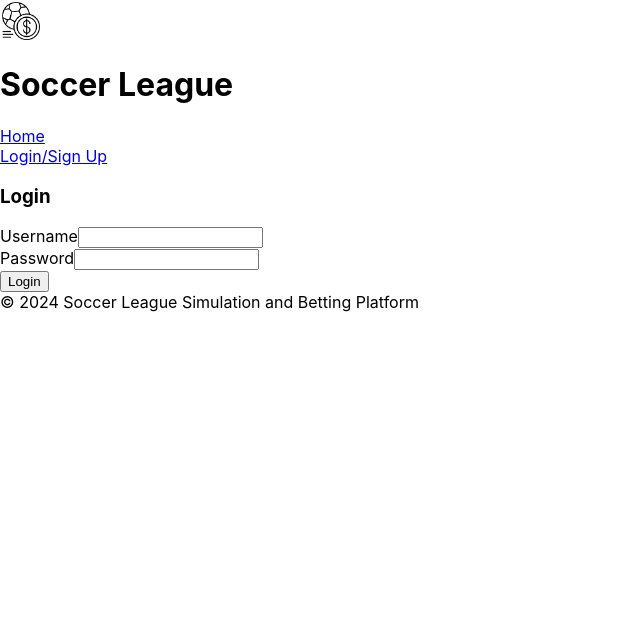
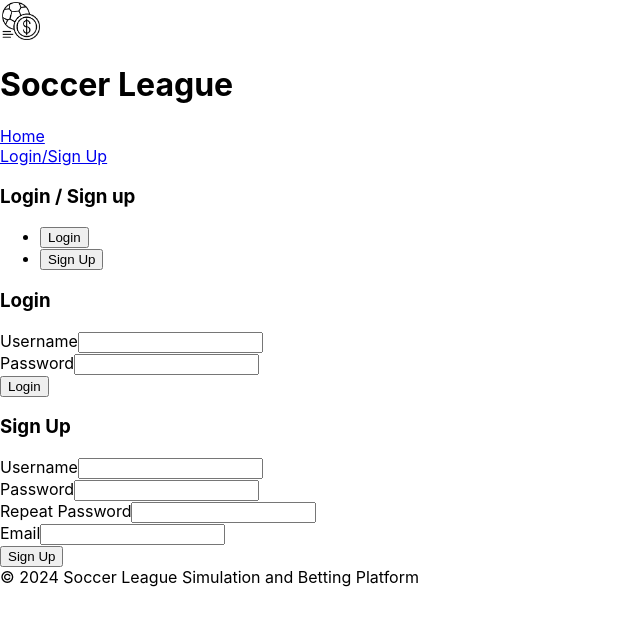
Before and after one commit to hagai10/Client-Side, a React (Create React App) app: page /login in a window 1280 px wide. Shown: the top 626 px of the page, without its empty margins (0-640 px from the left). Built offline with nearby package versions, Linux system fonts and the light colour scheme; the HTML template or start-up script is replaced by a standard one.

Commit message:
Update App.js
fix the sign-up bug

```diff
--- a/src/App.js
+++ b/src/App.js
@@ -45,7 +45,7 @@
                     <Route path="/dashboard" element={user ? <Dashboard user={user} setUser={setUser} /> : <Navigate to="/login" />} />
                     <Route path="/user-panel" element={user ? <UserPanel /> : <Navigate to="/login" />} />
                     <Route path="/balance-update" element={user ? <BalanceUpdate user={user} setUser={setUser} /> : <Navigate to="/login" />} />
-                    <Route path="/login" element={!user ? <LoginPage onLoginSuccess={setUser} /> : <Navigate to="/dashboard" />} />
+                    <Route path="/login" element={!user ? <AuthenticationTabs onLoginSuccess={setUser} /> : <Navigate to="/dashboard" />} />
                     <Route path="/" element={<Navigate to="/dashboard" />} />
                 </Routes>
                 <Footer />
```
